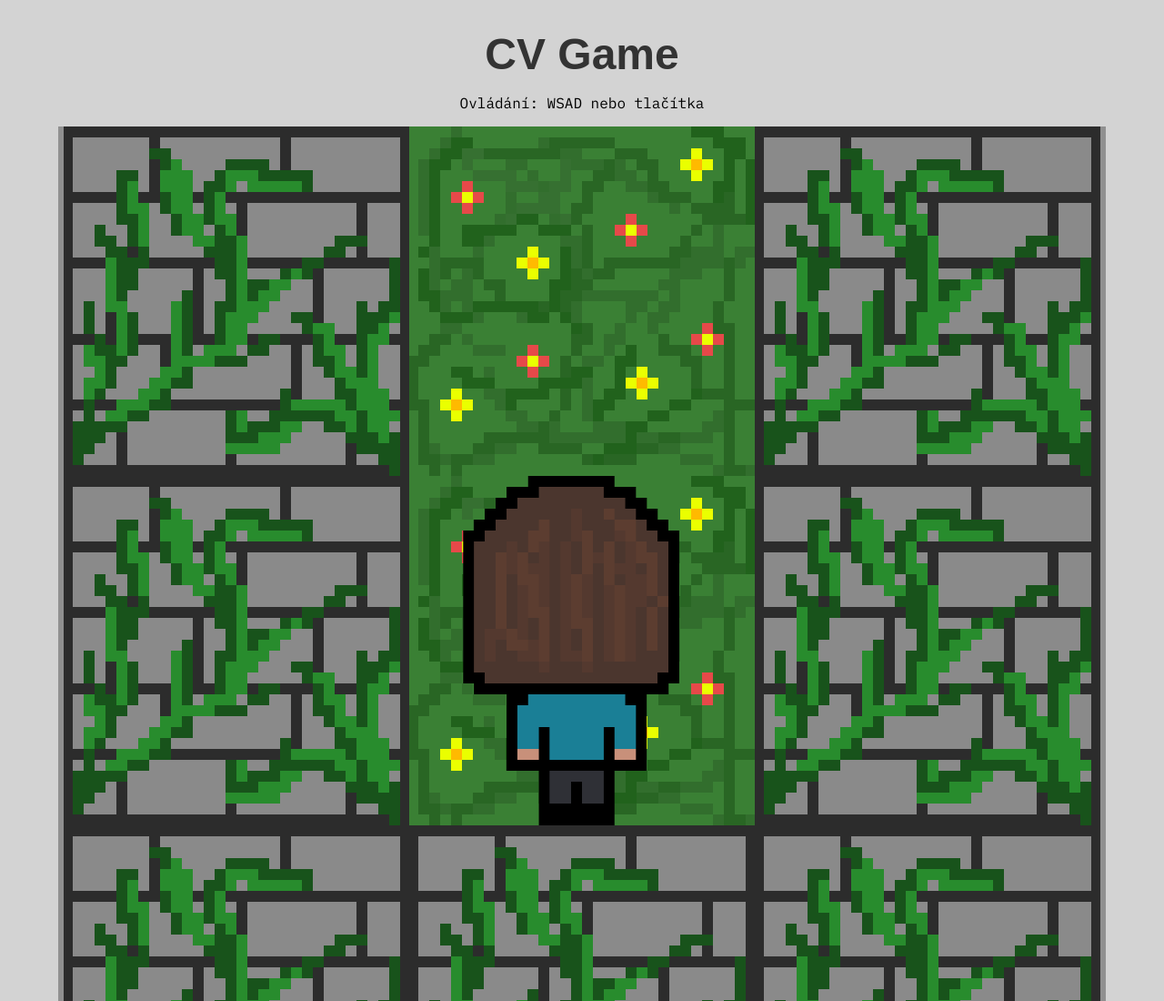
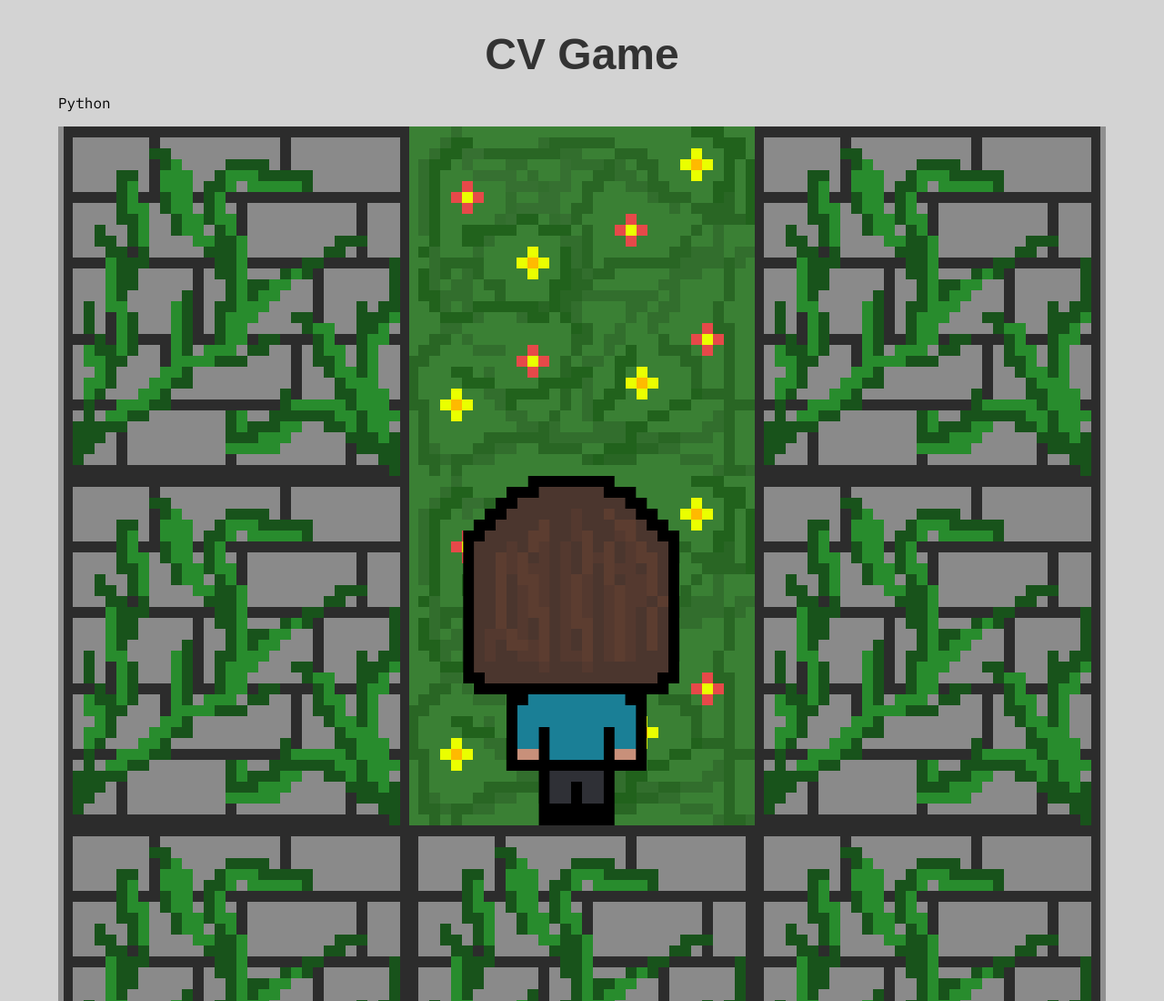
Before and after one commit to TeVr42/CVGame, a plain HTML site: page index.html in a window 1280 px wide. Shown: the top 1100 px of the page at 91% size. Drawn offline with Linux system fonts and the light colour scheme; a web font is replaced by a local one.

Commit message:
update texts

```diff
--- a/index.html
+++ b/index.html
@@ -15,7 +15,9 @@
 <body>
     <div class="containerMain">
         <h1 class="headerFont headerMain">CV Game</h1>
-        <p id="infoText">Načítání...</p>
+        <div class="containerInfo">
+            <p id="infoText">Načítání...</p>
+        </div>
         <div id="gameArea">
             <div id="gameAreaRow1">
                 <div id="gameAreaCell0"></div>
--- a/main.js
+++ b/main.js
@@ -10,6 +10,22 @@ const mapText = `
 ####.3..#s#.#######
 ###################
 `;
+
+const texts = {
+    "0": {"texts": [{"sec": "favLang", "text": "Python"}, {"sec": "skills", "text": "Python"}], "img": "python.png"},
+    "1": {"texts": [{"sec": "skills", "text": "HTML/CSS"}], "img": "experience.png"},
+    "2": {"texts": [{"sec": "skills", "text": "JavaScript"}], "img": "experience.png"},
+    "3": {"texts": [{"sec": "cert", "text": "100 Days of code: Complete Python Pro Bootcamp"}], "img": "parchment.png"},
+    "4": {"texts": [{"sec": "exp", "text": "Lecturer, coach and workshopist in Czehitas"}], "img": "experience.png"},
+    "5": {"texts": [{"sec": "cert", "text": "First Certificate in English: Level C1"}], "img": "parchment.png"},
+    "6": {"texts": [{"sec": "skills", "text": "Matlab"}], "img": "experience.png"},
+    "7": {"texts": [{"sec": "skills", "text": "SQL"}], "img": "experience.png"},
+    "8": {"texts": [{"sec": "skills", "text": "Machine Learning and Neural Networks"}], "img": "experience.png"},
+    "9": {"texts": [{"sec": "cert", "text": "International Summer School on AI"}], "img": "parchment.png"},
+    "a": {"texts": [{"sec": "edu", "text": "Thesis: Hybrid system for speech extraction"}], "img": "thesis.png"},
+    "b": {"texts": [{"sec": "edu", "text": "Bachelor's degree - Information Technology, Intelligent Systems, FM TUL"}], "img": "eduHat.png"},
+    "k": {"texts": [{"sec": "", "text": "What's next? Maybe we'll meet on my journey..."}], "img": "levelUp.png"}
+}
 
 class Game {
     constructor(mapData) {
@@ -28,7 +44,7 @@ class Game {
         playerTile.appendChild(this.playerElement);
 
         this.infoText = document.getElementById('infoText');
-        this.infoText.textContent = 'Ovládání: WSAD nebo tlačítka';
+        this.infoText.textContent = 'Controls: WSAD or buttons';
     }
 
     findStartPosition(char) {
@@ -85,21 +101,25 @@ class Game {
             const tile = tiles[i];
             const x = this.posx + (i % 3) - 1;
             const y = this.posy + Math.floor(i / 3) - 1;
-            let textContent;
+            let tileCharContent;
             if (x >= 0 && x < this.map[0].length && y >= 0 && y < this.map.length) {
-                textContent = this.map[y][x];
+                tileCharContent = this.map[y][x];
             } else {
-                textContent = ' ';
+                tileCharContent = ' ';
             }
 
             tile.classList.remove('bgWallBasic', 'bgWallGreen', 'bgGrass');
-            if (textContent === '#') {
-                console.log(`Tile: (${textContent})`);
+            if (tileCharContent === '#') {
                 // const randomOption = Math.random() < 0.5 ? 'bgWallBasic' : 'bgWallGreen';
                 const randomOption = 'bgWallGreen';
                 tile.classList.add(randomOption);
             } else {
                 tile.classList.add('bgGrass');
+            }
+
+            if (texts[tileCharContent]) {
+                console.log(`Tile: (${texts[tileCharContent]})`);
+                this.infoText.textContent = texts[tileCharContent]["texts"][0]["text"];
             }
         }
     }
--- a/styles.css
+++ b/styles.css
@@ -83,6 +83,10 @@ body {
     margin-top: 2rem;
 }
 
+.containerInfo {
+    width: 90vw;
+}
+
 .containerMain {
     display: flex;
     flex-direction: column;
```
Also changed, not shown: texts.json (deleted, +0 -14 lines), resources/directionButton.png, resources/directionButtonOld.png (added), resources/levelUp.png (added), 1 other file.
